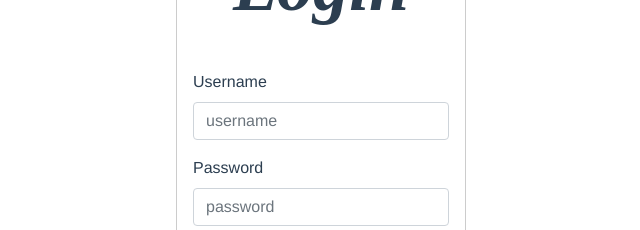
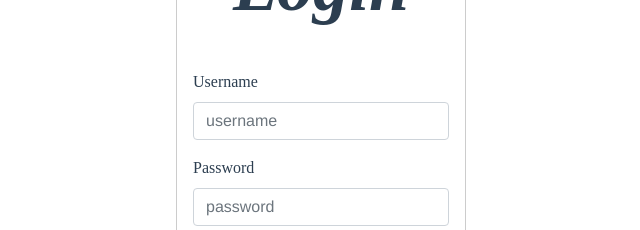
Before and after one commit to IGICOCORO/pharma-management-system-UI, a Vue app: page /#/ in a window 1280 px wide. Shown: the part 268-498 px from the top of the page, without its empty margins (319-959 px from the left). Built offline with nearby package versions, Linux system fonts and the light colour scheme.

Commit message:
login in views updated

```diff
--- a/src/views/Login.vue
+++ b/src/views/Login.vue
@@ -83,6 +83,9 @@ export default {
 </script>
 
 <style lang="scss">
+label {
+  font-family: "Kaushan Script", cursive;
+}
 h1 {
   text-align: center;
   font-family: "Kaushan Script", cursive;
@@ -105,7 +108,7 @@ fieldset {
   max-width: 500px;
 }
 button {
-  border-radius: 50%;
+  border-radius: 50px;
 }
 .widget {
   margin: 0;
```
